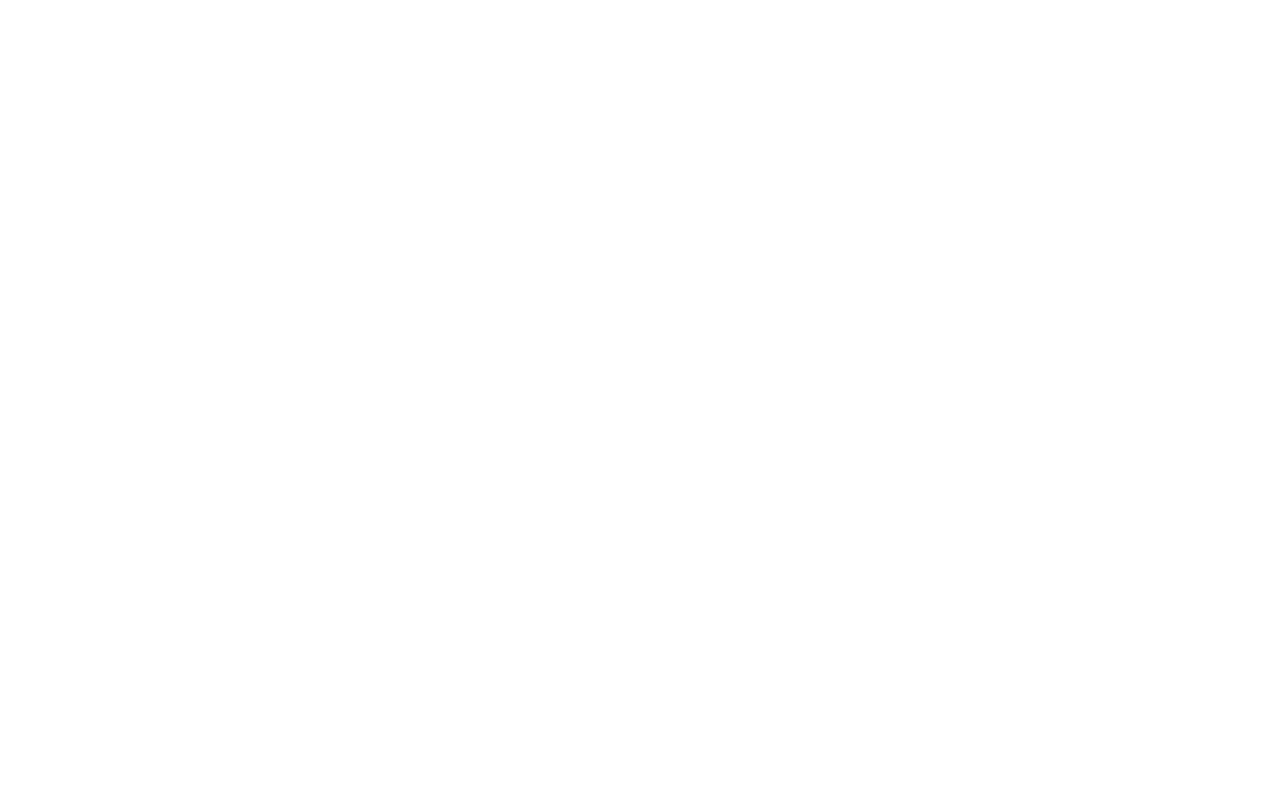
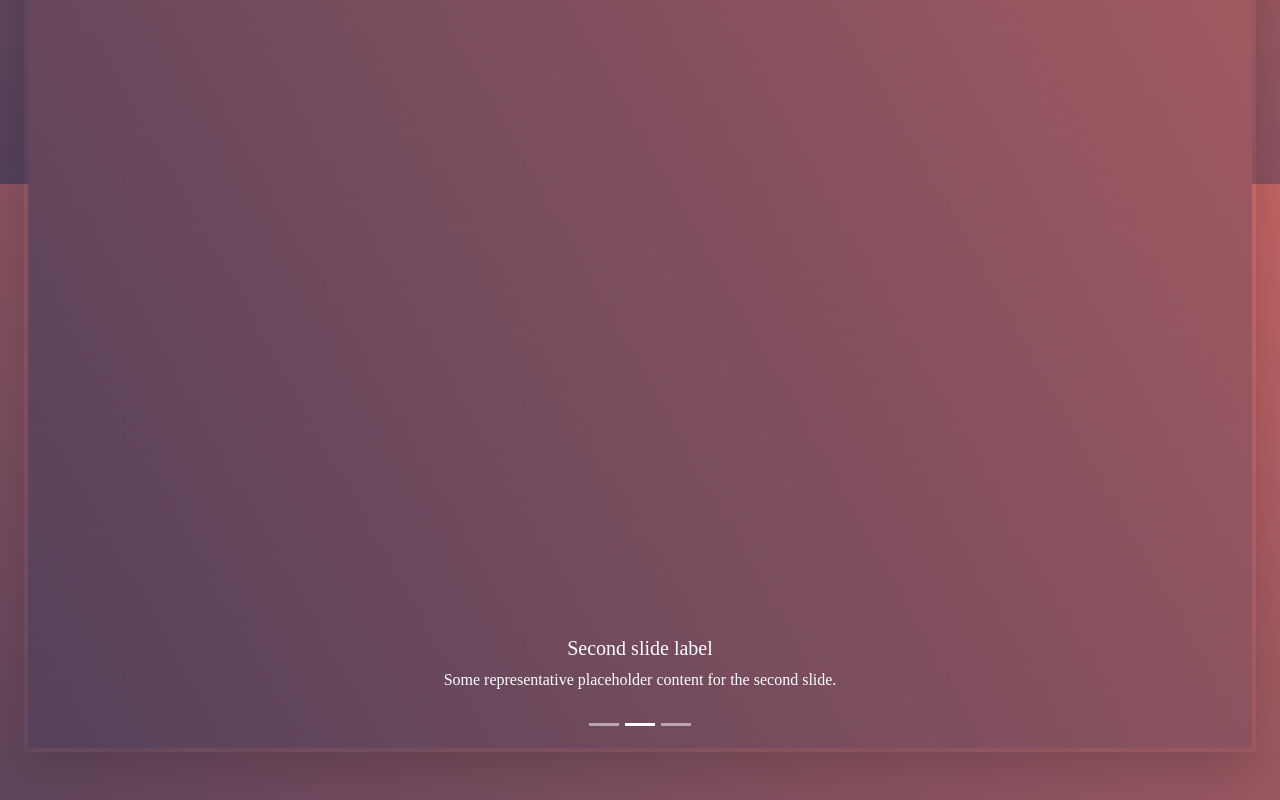
Before and after one commit to ironhack-sao-wdft/react-ironplate, a React (Create React App) app: page /description in a window 1280 px wide. Before the commit this address had no page. Shown: the part 1416-2216 px from the top of the page. Before the commit the page ends 800 px from the top, so only its background shows below. Built offline with nearby package versions, Linux system fonts and the light colour scheme; a web font is replaced by a local one.

Commit message:
added route to description / comp carousel - still working on carousel

```diff
--- a/package.json
+++ b/package.json
@@ -3,6 +3,7 @@
   "version": "0.1.0",
   "private": true,
   "dependencies": {
+    "@fortawesome/fontawesome-svg-core": "^1.2.36",
     "@fortawesome/free-solid-svg-icons": "^5.15.4",
     "@fortawesome/react-fontawesome": "^0.1.16",
     "@testing-library/jest-dom": "^5.16.1",
--- a/public/index.html
+++ b/public/index.html
@@ -24,6 +24,8 @@
       work correctly both with client-side routing and a non-root public URL.
       Learn how to configure a non-root public URL by running `npm run build`.
     -->
+    <script src="https://cdn.jsdelivr.net/npm/bootstrap@5.1.3/dist/js/bootstrap.bundle.min.js"
+      integrity="sha384-ka7Sk0Gln4gmtz2MlQnikT1wXgYsOg+OMhuP+IlRH9sENBO0LRn5q+8nbTov4+1p" crossorigin="anonymous"></script>
     <link rel="preconnect" href="https://fonts.googleapis.com">
     <link rel="preconnect" href="https://fonts.gstatic.com" crossorigin>
     <link href="https://fonts.googleapis.com/css2?family=Arima+Madurai:wght@700&display=swap" rel="stylesheet">
--- a/src/assets/styles/index.css
+++ b/src/assets/styles/index.css
@@ -12,4 +12,5 @@
   display: flex;
   justify-content: center;
   align-items: center;
+  text-align: center;
 }
--- a/src/components/App.js
+++ b/src/components/App.js
@@ -7,6 +7,7 @@
 import Login from "../pages/auth/Login";
 import ProtectedRoute from "../pages/auth/ProtectedRoute";
 import Welcome from "../pages/Welcome";
+import Description from "../pages/Description";
 
 import { AuthContextComponent } from "../contexts/authContext";
 
@@ -15,6 +16,7 @@
     <AuthContextComponent>
       <Routes>
         <Route path="/" element={<ProtectedRoute component={Home} />} />
+        <Route path="/description" element={<Description />} />
         <Route path="/welcome" element={<Welcome />} />
         <Route path="/signup" element={<Signup />} />
         <Route path="/login" element={<Login />} />
--- /dev/null
+++ b/src/components/Carousel.js
@@ -0,0 +1,57 @@
+import backgroundcard from "../assets/styles/backgroundcard.png";
+
+export default function Carousel() {
+  return (
+    <div
+      id="carouselExampleCaptions"
+      className="carousel slide m-4 shadow-lg p-1 mb-5"
+      data-bs-ride="carousel"
+    >
+      <div className="carousel-indicators">
+        <button
+          type="button"
+          data-bs-target="#carouselExampleCaptions"
+          data-bs-slide-to="0"
+          className="active"
+          aria-current="true"
+          aria-label="Slide 1"
+        ></button>
+        <button
+          type="button"
+          data-bs-target="#carouselExampleCaptions"
+          data-bs-slide-to="1"
+          aria-label="Slide 2"
+        ></button>
+        <button
+          type="button"
+          data-bs-target="#carouselExampleCaptions"
+          data-bs-slide-to="2"
+          aria-label="Slide 3"
+        ></button>
+      </div>
+      <div className="carousel-inner">
+        <div className="carousel-item active">
+          <img src={backgroundcard} className="d-block w-100" alt="..." />
+          <div className="carousel-caption d-none d-md-block">
+            <h5>First slide label</h5>
+            <p>Some representative placeholder content for the first slide.</p>
+          </div>
+        </div>
+        <div className="carousel-item">
+          <img src={backgroundcard} className="d-block w-100" alt="..." />
+          <div className="carousel-caption d-none d-md-block">
+            <h5>Second slide label</h5>
+            <p>Some representative placeholder content for the second slide.</p>
+          </div>
+        </div>
+        <div className="carousel-item">
+          <img src={backgroundcard} className="d-block w-100" alt="..." />
+          <div className="carousel-caption d-none d-md-block">
+            <h5>Third slide label</h5>
+            <p>Some representative placeholder content for the third slide.</p>
+          </div>
+        </div>
+      </div>
+    </div>
+  );
+}
--- /dev/null
+++ b/src/pages/Description.js
@@ -0,0 +1,5 @@
+import Carousel from "../components/Carousel";
+
+export default function Description() {
+  return <Carousel />;
+}
--- a/src/pages/Welcome.js
+++ b/src/pages/Welcome.js
@@ -1,5 +1,6 @@
 import { Link } from "react-router-dom";
 import { useSpring, animated } from "react-spring";
+import pause from "../assets/styles/pause.png";
 
 export default function Welcome() {
   const props = useSpring({
@@ -9,11 +10,15 @@
     delay: 200,
   });
   return (
-    <div>
+    <div className="container">
       <animated.div style={props}>
-        <Link style={{ textDecoration: "none" }} to="/">
+        <Link style={{ textDecoration: "none" }} to="/description">
+          <img
+            src={pause}
+            alt="pause symbol"
+            style={{ height: "50px", width: "auto" }}
+          />
           <h1
-            className="container"
             style={{
               fontSize: "70px",
               color: "#FBF8F3",
```
Also changed, not shown: src/assets/styles/backgroundcard.png (added), src/assets/styles/pause.png (added).
